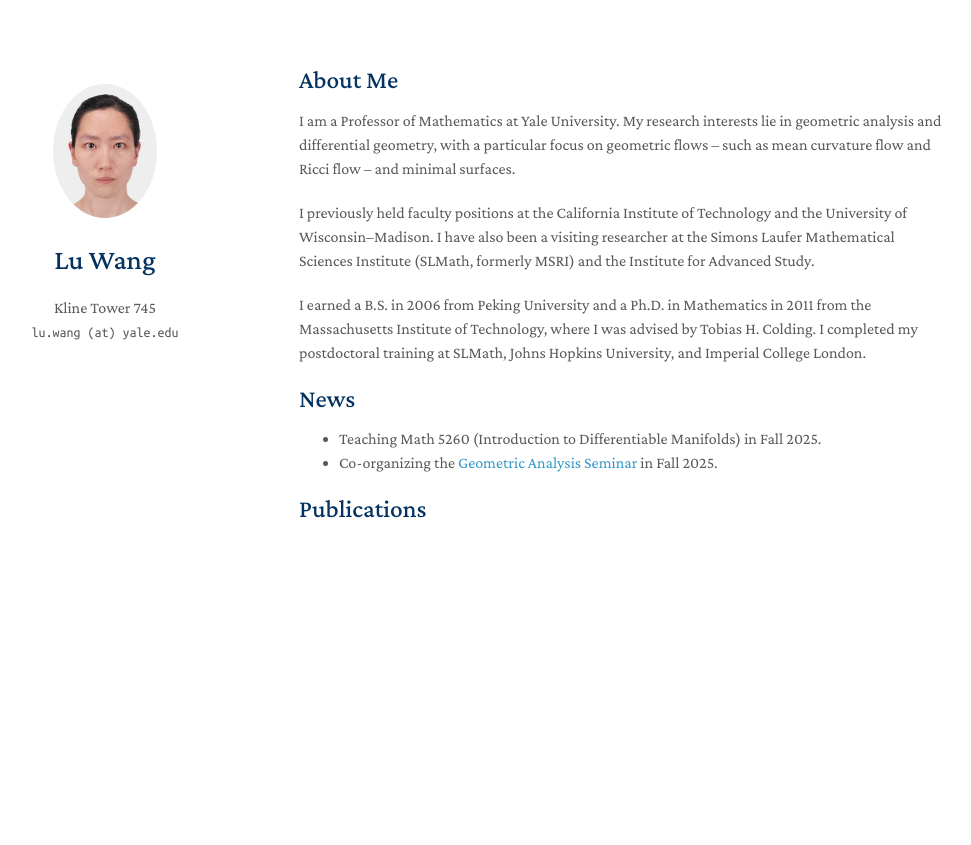
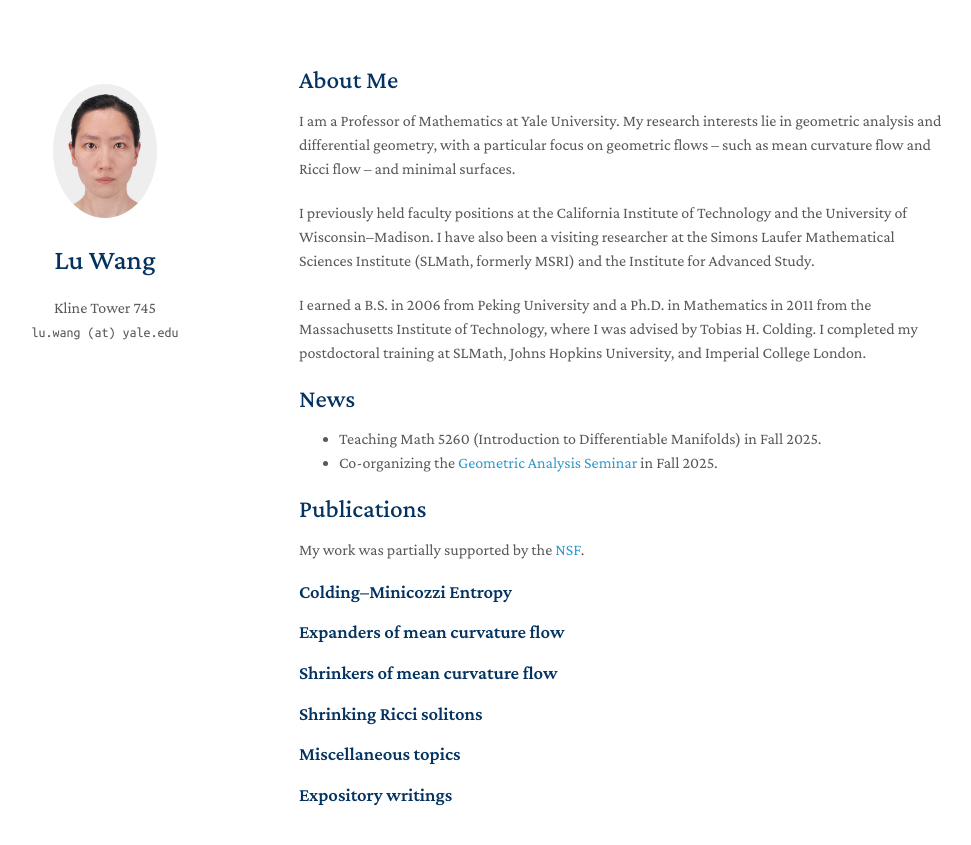
Before and after one commit to drwanglu/drwanglu.github.io, a Jekyll site: the page built from index.md, in a window 1280 px wide. Shown: the top 845 px of the page, without its empty margins (171-1142 px from the left). Built offline with Jekyll 4.4.1, drawn with Linux system fonts in a browser that asks for light colours; a style sheet for code colours, icons or effects is not loaded; our own code applies the rules of GitHub Pages for plain Markdown files.

Commit message:
Update index.md

```diff
--- a/index.md
+++ b/index.md
@@ -19,3 +19,17 @@ I completed my postdoctoral training at SLMath, Johns Hopkins University, and Im
 - Co-organizing the [Geometric Analysis Seminar](https://sites.google.com/view/xinrui-zhao/yale-geometric-analysis-seminar/) in Fall 2025.
 
 ## Publications
+
+My work was partially supported by the [NSF](https://www.nsf.gov).
+
+### Colding--Minicozzi Entropy
+
+### Expanders of mean curvature flow
+
+### Shrinkers of mean curvature flow
+
+### Shrinking Ricci solitons
+
+### Miscellaneous topics
+
+### Expository writings
```
